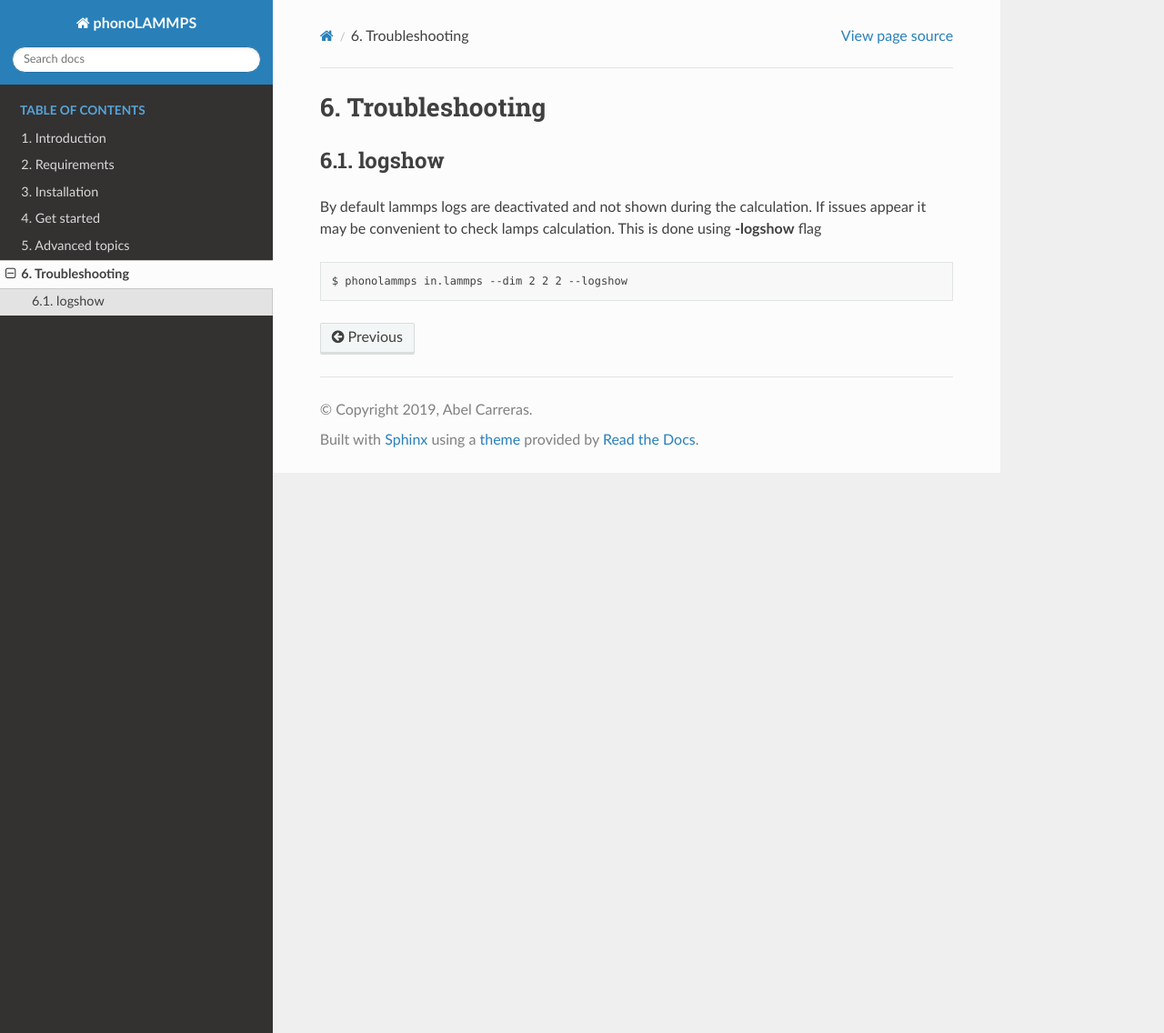
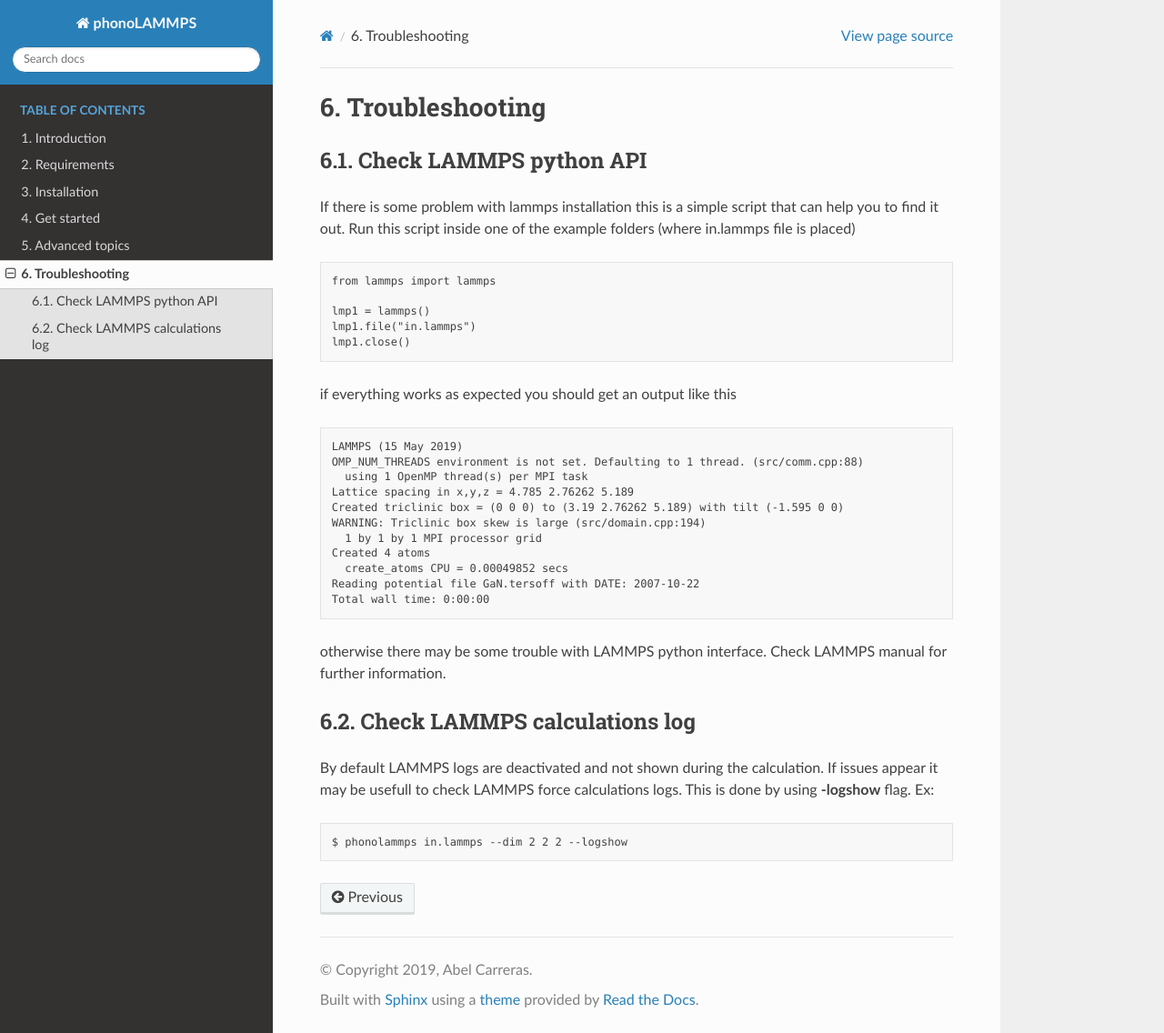
Before and after one commit to abelcarreras/phonolammps, a Sphinx documentation site: the page built from docs/troubleshooting.rst, in a window 1280 px wide and 1136 px high. Shown: the whole window at 91% size. Built offline with Sphinx 7.4.7 and the Read the Docs theme 2.0.0, drawn with Linux system fonts in a browser that asks for light colours.

Commit message:
Updated documentation

```diff
--- a/docs/starting.rst
+++ b/docs/starting.rst
@@ -66,9 +66,8 @@ From this you have all the information you need for phonopy calculations ::
     phonon.plot_thermal_properties().show()
 
 
-command line interface
+Command line interface
 ----------------------
-
 To use phonoLAMMPS from command line interface you need a LAMMPS input file containing the
 definition of the unit cell and potentials.
 
--- a/docs/troubleshooting.rst
+++ b/docs/troubleshooting.rst
@@ -3,10 +3,41 @@
 Troubleshooting
 ===============
 
-logshow
--------
+Check LAMMPS python API
+-----------------------
+If there is some problem with lammps installation this is a simple script that
+can help you to find it out. Run this script inside one of the example folders
+(where in.lammps file is placed) ::
 
-By default lammps logs are deactivated and not shown during the calculation. If issues appear it may be
-convenient to check lamps calculation. This is done using **-logshow** flag ::
+    from lammps import lammps
+
+    lmp1 = lammps()
+    lmp1.file("in.lammps")
+    lmp1.close()
+
+if everything works as expected you should get an output like this ::
+
+    LAMMPS (15 May 2019)
+    OMP_NUM_THREADS environment is not set. Defaulting to 1 thread. (src/comm.cpp:88)
+      using 1 OpenMP thread(s) per MPI task
+    Lattice spacing in x,y,z = 4.785 2.76262 5.189
+    Created triclinic box = (0 0 0) to (3.19 2.76262 5.189) with tilt (-1.595 0 0)
+    WARNING: Triclinic box skew is large (src/domain.cpp:194)
+      1 by 1 by 1 MPI processor grid
+    Created 4 atoms
+      create_atoms CPU = 0.00049852 secs
+    Reading potential file GaN.tersoff with DATE: 2007-10-22
+    Total wall time: 0:00:00
+
+
+otherwise there may be some trouble with LAMMPS python interface. Check LAMMPS
+manual for further information.
+
+
+Check LAMMPS calculations log
+-----------------------------
+
+By default LAMMPS logs are deactivated and not shown during the calculation. If issues appear it may be
+usefull to check LAMMPS force calculations logs. This is done by using **-logshow** flag. Ex: ::
 
     $ phonolammps in.lammps --dim 2 2 2 --logshow
```
